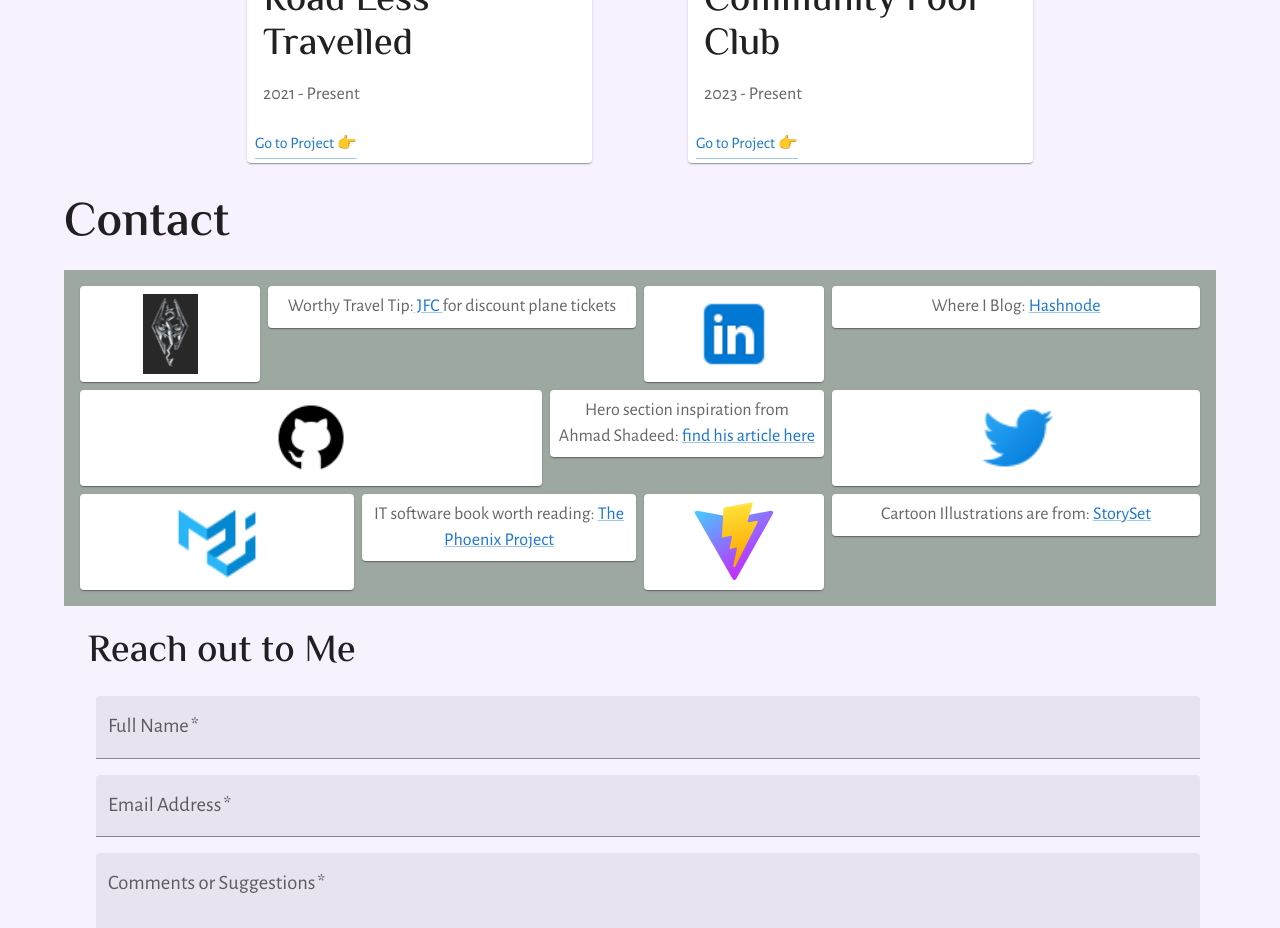
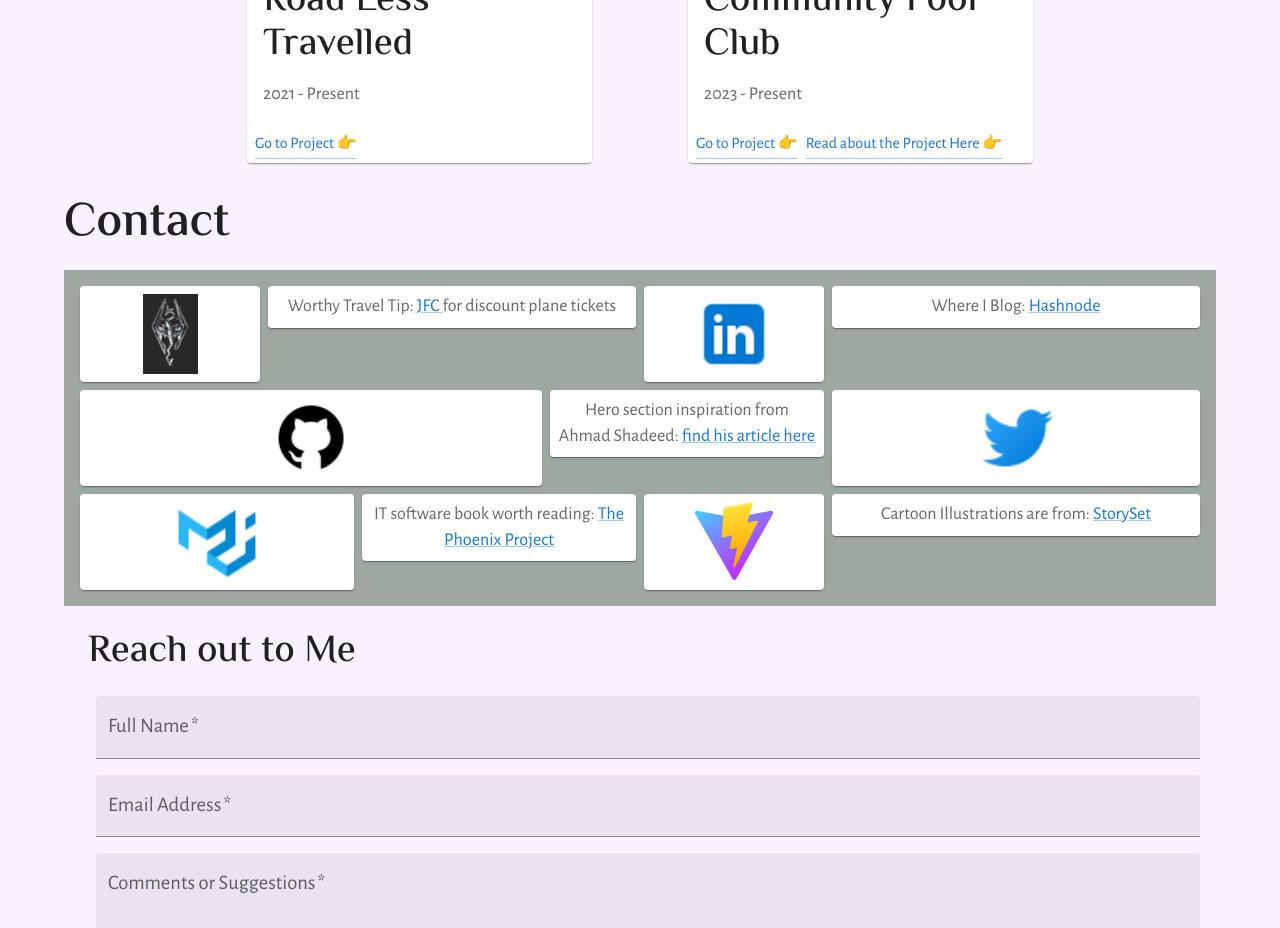
Before and after one commit to wkan17012021/Portfolio, a React (Vite) app in the folder portfolio_react_spa/: page / in a window 1280 px wide. Shown: the part 3620-4548 px from the top of the page. Built offline with nearby package versions, Linux system fonts and the light colour scheme; no server answers.

Commit message:
update pool proj briefing link

```diff
--- a/portfolio_react_spa/src/data/projList.js
+++ b/portfolio_react_spa/src/data/projList.js
@@ -17,5 +17,6 @@ export const projList = [
     url: "https://dev-hampton-pool.pantheonsite.io/",
     img: PoolProj,
     alt: "placeholder image of swimming pool",
+    brief: "https://the-dog-can-blog.hashnode.dev/wordpress-sitebuild-project-in-2023-and-commentary-on-the-experience"
   },
 ];
--- a/portfolio_react_spa/src/sections/projs/Projects.jsx
+++ b/portfolio_react_spa/src/sections/projs/Projects.jsx
@@ -53,8 +53,9 @@ const Projects = () => {
                 </CardActionArea>
                 <CardActions>
 
-          <Link href={proj.url} hrefLang="en" target="_blank" rel="noreferrer">Go to Project 👉</Link>
-
+          <Link href={proj.url} hrefLang="en" target="_blank">Go to Project 👉</Link>
+          {proj.brief && <Link href={proj.brief} hrefLang="en" target="_blank">Read about the Project Here 👉</Link>
+                }
                 </CardActions>
               </Card>
               </Link> :
```
